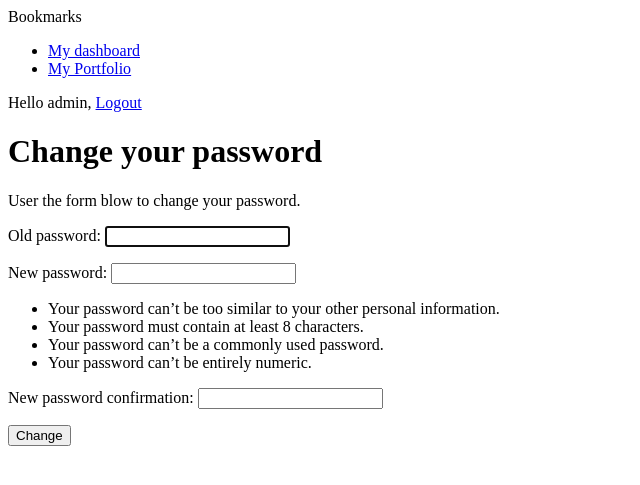
After one commit to oliverthen/alpha-tracker, a Django app: page /finance/password-change/ in a window 1280 px wide. The commit adds this page. Shown: the top 485 px of the page, without its empty margins (0-640 px from the left). Run offline with Django 4.2, Linux system fonts and the light colour scheme; a user stored in the database is signed in.

Commit message:
Change password

```diff
--- a/alphatracker/finance/templates/base.html
+++ b/alphatracker/finance/templates/base.html
@@ -7,6 +7,24 @@
 <body>
 	<div>
 		<span>Bookmarks</span>
+		{% if request.user.is_authenticated %}
+			<ul class="menu">
+				<li {% if section == 'dashboard' %}{% endif %}>
+					<a href="{% url 'dashboard' %}">My dashboard</a>
+				</li>
+				<li {% if section == 'portfolio' %}{% endif %}>
+					<a href="#">My Portfolio</a>
+				</li>
+			</ul>
+		{% endif %}
+		<span>
+			{% if request.user.is_authenticated %}
+				Hello {{ request.user.first_name|default:request.user.username }},
+				<a href="{% url 'logout' %}">Logout</a>
+			{% else %}
+				<a href="{% url 'login' %}">Log-in</a>
+			{% endif %}
+		</span>
 	</div>
 	<div>
 		{% block content %}
--- /dev/null
+++ b/alphatracker/finance/templates/registration/password_change_form.html
@@ -0,0 +1,13 @@
+{% extends "base.html" %}
+
+{% block title %}Change your password{% endblock %}
+
+{% block content %}
+	<h1>Change your password</h1>
+	<p>User the form blow to change your password.</p>
+	<form method="post">
+		{{ form.as_p }}
+		<p><input type="submit" value="Change"></p>
+		{% csrf_token %}
+	</form>
+{% endblock %}
--- a/alphatracker/finance/urls.py
+++ b/alphatracker/finance/urls.py
@@ -1,6 +1,19 @@
 from django.urls import path
+from django.contrib.auth import views as auth_views
 from . import views
 
 urlpatterns = [
-    path('login/', views.user_login, name='login'),
+    # previous login url
+    # path('login/', views.user_login, name='login'),
+    # Login / Logout urls
+    path('login/', auth_views.LoginView.as_view(), name='login'),
+    path('logout/', auth_views.LogoutView.as_view(), name='logout'),
+    # change password urls
+    path('password-change/',
+        auth_views.PasswordChangeView.as_view(),
+        name='password_change'),
+    path('password-change/done/',
+        auth_views.PasswordChangeDoneView.as_view(), name='password_change_done'),
+
+    path('', views.dashboard, name='dashboard'),
 ]
--- a/alphatracker/finance/views.py
+++ b/alphatracker/finance/views.py
@@ -1,6 +1,7 @@
 from django.http import HttpResponse
 from django.shortcuts import render
 from django.contrib.auth import authenticate, login
+from django.contrib.auth.decorators import login_required
 from .forms import LoginForm
 
 def user_login(request):
@@ -22,3 +23,7 @@ def user_login(request):
     else:
         form = LoginForm()
     return render(request, 'finance/login.html', {'form': form})
+
+@login_required
+def dashboard(request):
+    return render(request, 'finance/dashboard.html', {'section': 'dashboard'})
```
Also changed, not shown: alphatracker/alphatracker/settings.py (+41 -37 lines), alphatracker/finance/templates/finance/dashboard.html (added, +8 -0 lines), alphatracker/finance/templates/registration/logged_out.html (added, +11 -0 lines), alphatracker/finance/templates/registration/login.html (added, +23 -0 lines), alphatracker/finance/templates/registration/password_change_done.html (added, +8 -0 lines), alphatracker/db.sqlite3.
